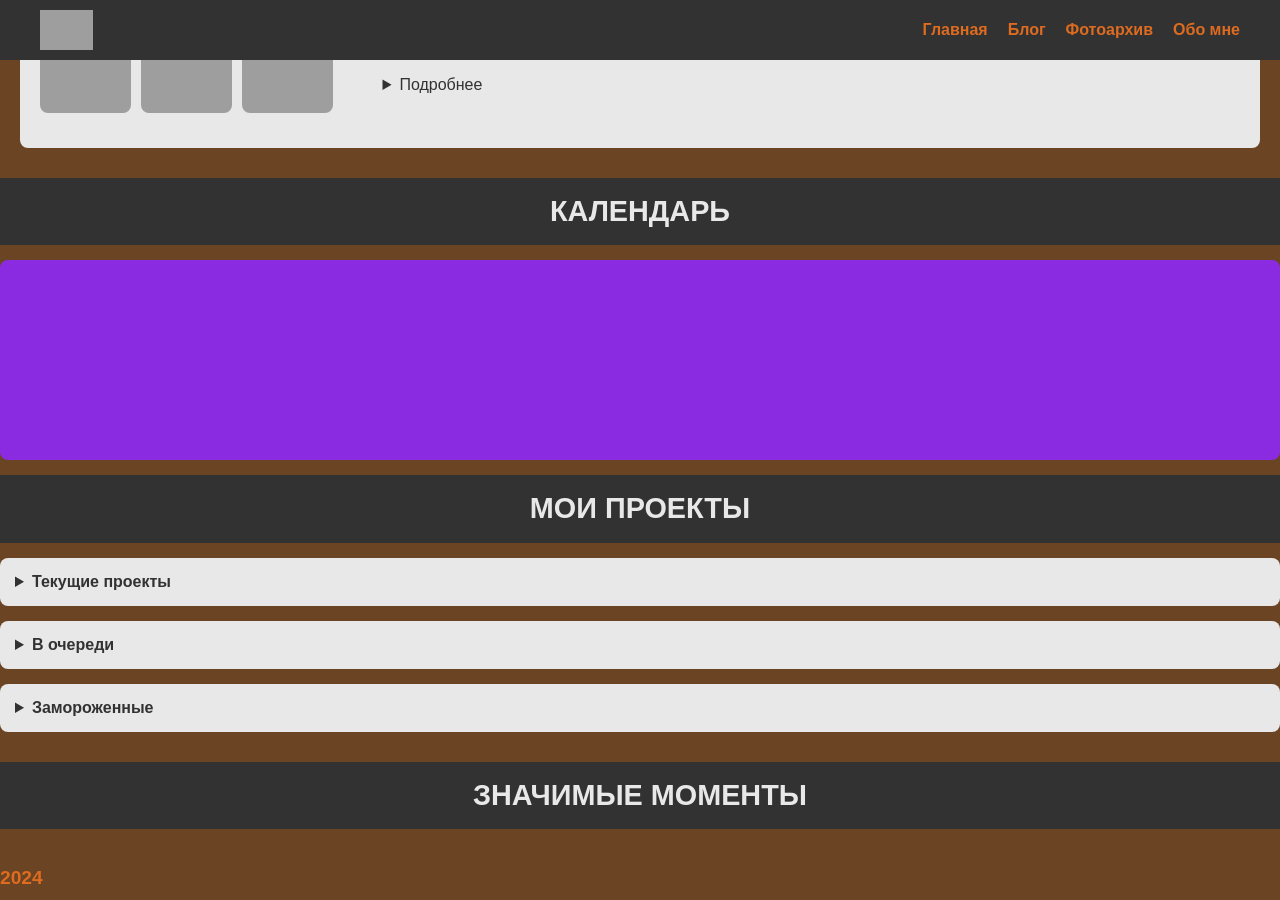
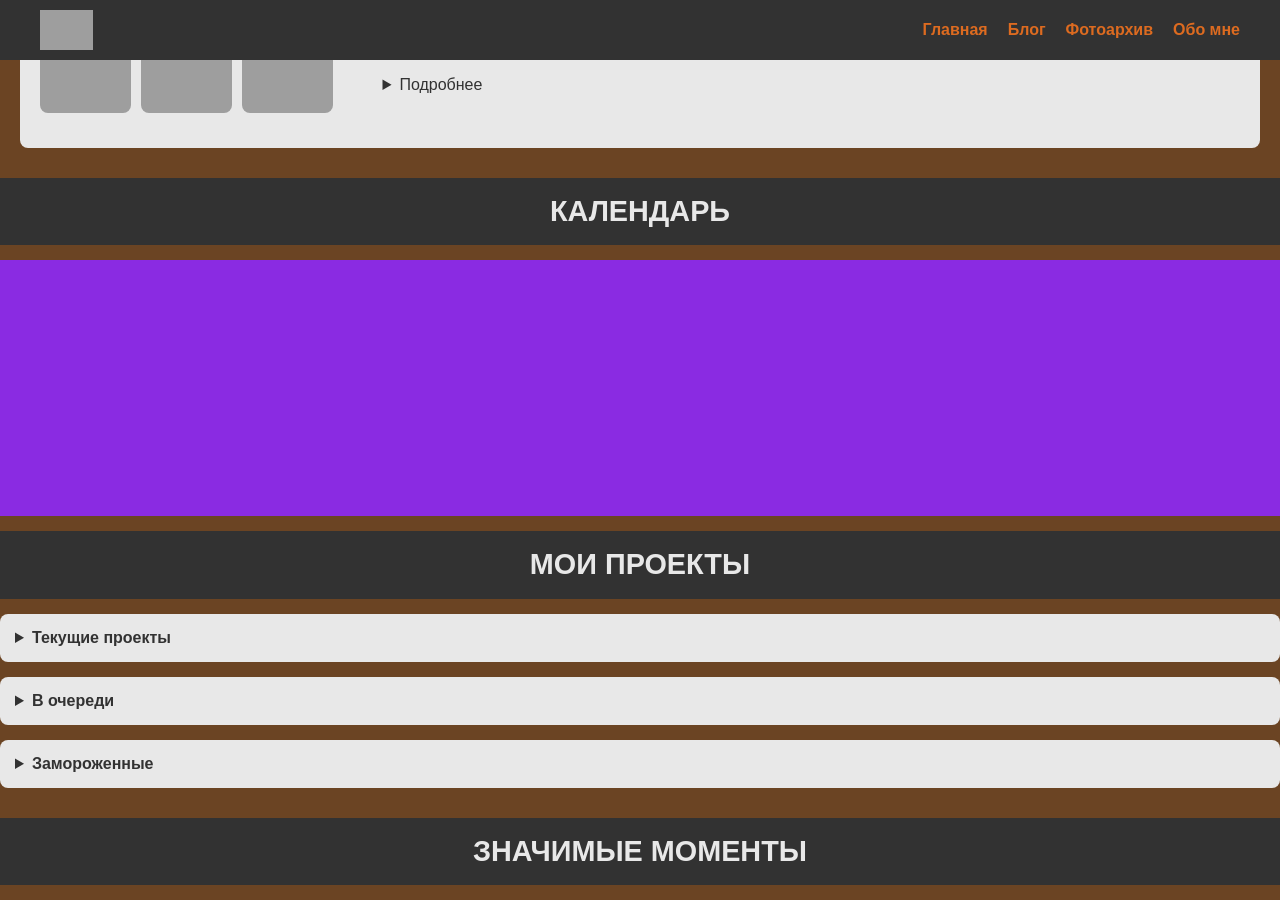
Before and after one commit to VershininMV/vershininmv.github.io, a Jekyll site: the page built from about/index.html, in a window 1280 px wide and 900 px high, scrolled down 505 px. Built offline with Jekyll 4.4.1, drawn with Linux system fonts in a browser that asks for light colours; grey boxes are pictures that could not be loaded.

Commit message:
Update index.html

```diff
--- a/about/index.html
+++ b/about/index.html
@@ -37,7 +37,7 @@ title: VMV_Обо мне
 
 <!-- Календарь-плейсхолдер -->
 <section class="content-section">
-  <div class="calendar-placeholder"></div>
+  <div class="hero"></div>
 </section>
 
 <!-- Разделитель -->
```
